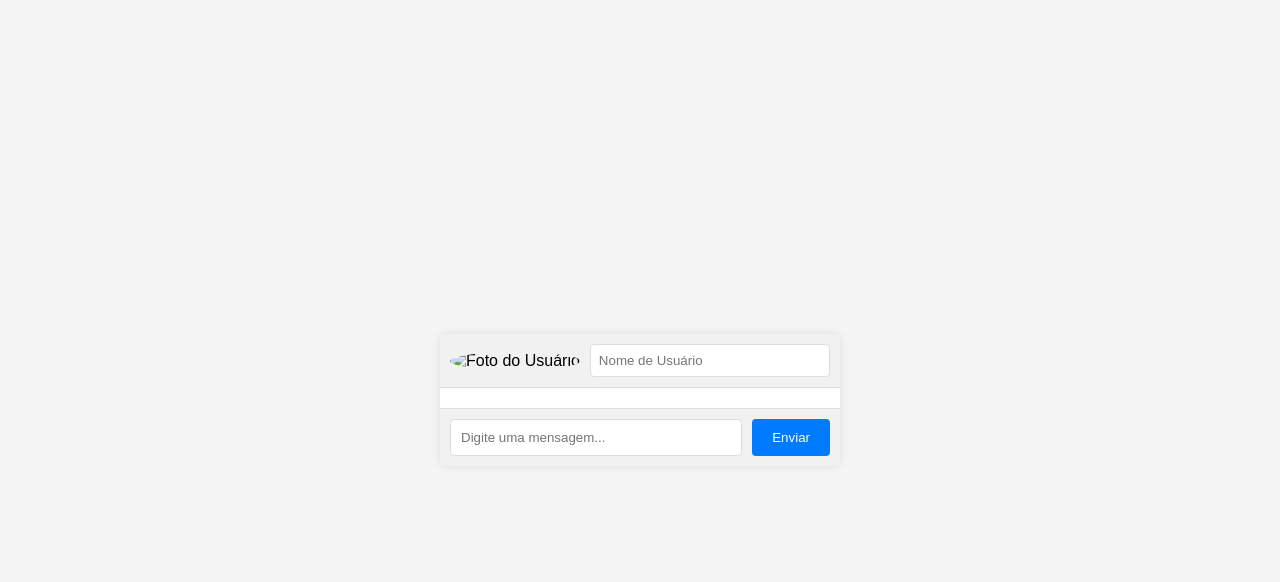
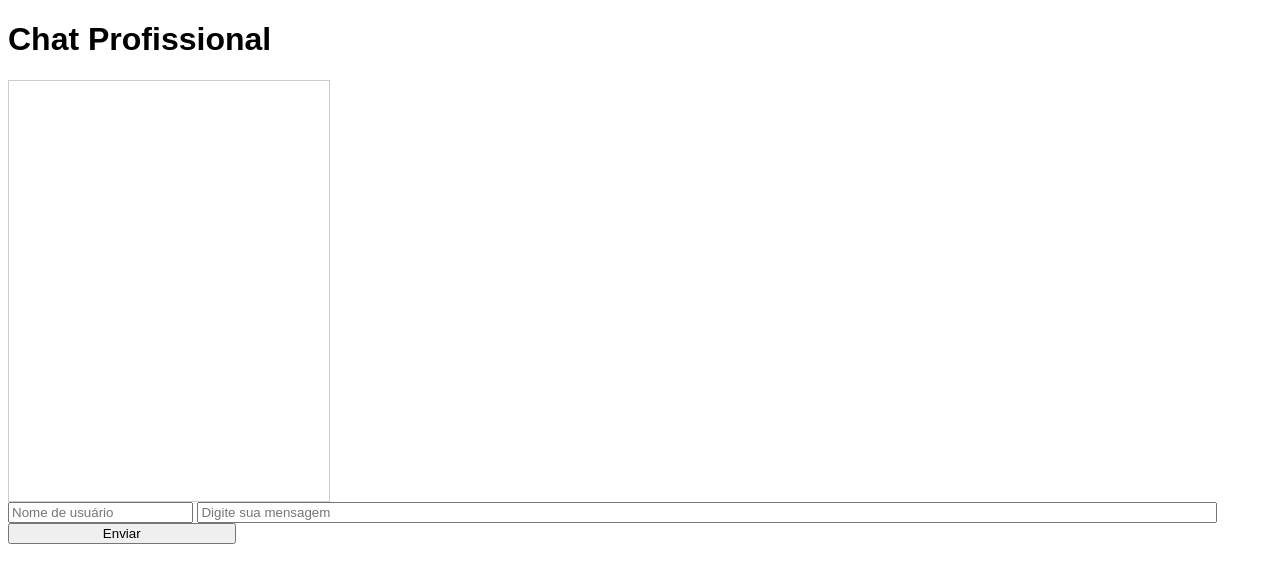
Before and after one commit to Guaxzadawq/Groupz, a plain HTML site: page index.html in a window 1280 px wide. Drawn offline with Linux system fonts and the light colour scheme.

Commit message:
Update index.html

```diff
--- a/index.html
+++ b/index.html
@@ -3,159 +3,36 @@
 <head>
     <meta charset="UTF-8">
     <meta name="viewport" content="width=device-width, initial-scale=1.0">
-    <title>Bate-Papo Profissional</title>
-    <!-- CSS incorporado -->
+    <title>Chat Profissional</title>
     <style>
-        body {
-            font-family: Arial, sans-serif;
-            background-color: #f4f4f4;
-            display: flex;
-            justify-content: center;
-            align-items: center;
-            height: 100vh;
-            margin: 0;
-        }
-
-        .chat-container {
-            width: 400px;
-            background: #fff;
-            border-radius: 8px;
-            box-shadow: 0 0 10px rgba(0, 0, 0, 0.1);
-            display: flex;
-            flex-direction: column;
-        }
-
-        .user-info {
-            display: flex;
-            align-items: center;
-            padding: 10px;
-            background: #f1f1f1;
-            border-bottom: 1px solid #ddd;
-        }
-
-        .user-photo-label {
-            cursor: pointer;
-        }
-
-        .user-info img {
-            width: 40px;
-            height: 40px;
-            border-radius: 50%;
-            margin-right: 10px;
-        }
-
-        .user-info input[type="text"] {
-            flex: 1;
-            padding: 8px;
-            border: 1px solid #ddd;
-            border-radius: 4px;
-        }
-
-        .chat-box {
-            flex: 1;
-            padding: 10px;
-            overflow-y: auto;
-            border-bottom: 1px solid #ddd;
-        }
-
-        .message-input {
-            display: flex;
-            padding: 10px;
-            background: #f1f1f1;
-        }
-
-        #message {
-            flex: 1;
-            padding: 10px;
-            border: 1px solid #ddd;
-            border-radius: 4px;
-        }
-
-        #send-btn {
-            padding: 10px 20px;
-            margin-left: 10px;
-            background-color: #007bff;
-            color: white;
-            border: none;
-            border-radius: 4px;
-            cursor: pointer;
-        }
-
-        #send-btn:hover {
-            background-color: #0056b3;
-        }
+        body { font-family: Arial, sans-serif; }
+        #chat { border: 1px solid #ccc; padding: 10px; width: 300px; height: 400px; overflow-y: scroll; }
+        #message { width: 80%; }
+        #send { width: 18%; }
     </style>
 </head>
 <body>
-    <div class="chat-container">
-        <div class="user-info">
-            <label for="user-photo" class="user-photo-label">
-                <img id="user-photo-preview" src="default-avatar.png" alt="Foto do Usuário">
-            </label>
-            <input type="file" id="user-photo" accept="image/*" style="display: none;">
-            <input type="text" id="username" placeholder="Nome de Usuário">
-        </div>
-        <div class="chat-box" id="chat-box"></div>
-        <div class="message-input">
-            <input type="text" id="message" placeholder="Digite uma mensagem...">
-            <button id="send-btn">Enviar</button>
-        </div>
-    </div>
-    <!-- JavaScript incorporado -->
+    <h1>Chat Profissional</h1>
+    <div id="chat"></div>
+    <input type="text" id="username" placeholder="Nome de usuário">
+    <input type="text" id="message" placeholder="Digite sua mensagem">
+    <button id="send">Enviar</button>
+
     <script>
-        document.addEventListener('DOMContentLoaded', () => {
-            const sendBtn = document.getElementById('send-btn');
-            const messageInput = document.getElementById('message');
-            const chatBox = document.getElementById('chat-box');
-            const usernameInput = document.getElementById('username');
-            const userPhotoInput = document.getElementById('user-photo');
-            const userPhotoPreview = document.getElementById('user-photo-preview');
+        const chat = document.getElementById('chat');
+        const messageInput = document.getElementById('message');
+        const sendButton = document.getElementById('send');
+        const usernameInput = document.getElementById('username');
 
-            let messages = [];
-
-            userPhotoInput.addEventListener('change', (e) => {
-                const file = e.target.files[0];
-                const reader = new FileReader();
-                reader.onload = function (event) {
-                    userPhotoPreview.src = event.target.result;
-                };
-                reader.readAsDataURL(file);
-            });
-
-            sendBtn.addEventListener('click', () => {
-                const messageText = messageInput.value.trim();
-                const username = usernameInput.value.trim();
-                const userPhoto = userPhotoPreview.src;
-
-                if (messageText && username) {
-                    const message = {
-                        username: username,
-                        text: messageText,
-                        photo: userPhoto,
-                        timestamp: new Date().toLocaleTimeString()
-                    };
-                    messages.push(message);
-                    displayMessages();
-                    messageInput.value = '';
-                } else {
-                    alert('Por favor, insira um nome de usuário e uma mensagem.');
-                }
-            });
-
-            function displayMessages() {
-                chatBox.innerHTML = '';
-                messages.forEach(message => {
-                    const messageElement = document.createElement('div');
-                    messageElement.classList.add('chat-message');
-                    messageElement.innerHTML = `
-                        <img src="${message.photo}" class="chat-photo" alt="Foto do Usuário">
-                        <div class="chat-text">
-                            <strong>${message.username}</strong> <span class="chat-time">${message.timestamp}</span><br>
-                            ${message.text}
-                        </div>
-                    `;
-                    chatBox.appendChild(messageElement);
-                });
+        sendButton.addEventListener('click', () => {
+            const message = messageInput.value;
+            const username = usernameInput.value;
+            if (message && username) {
+                const messageElement = document.createElement('div');
+                messageElement.textContent = `${username}: ${message}`;
+                chat.appendChild(messageElement);
+                messageInput.value = '';
+                chat.scrollTop = chat.scrollHeight;
             }
         });
     </script>
```
